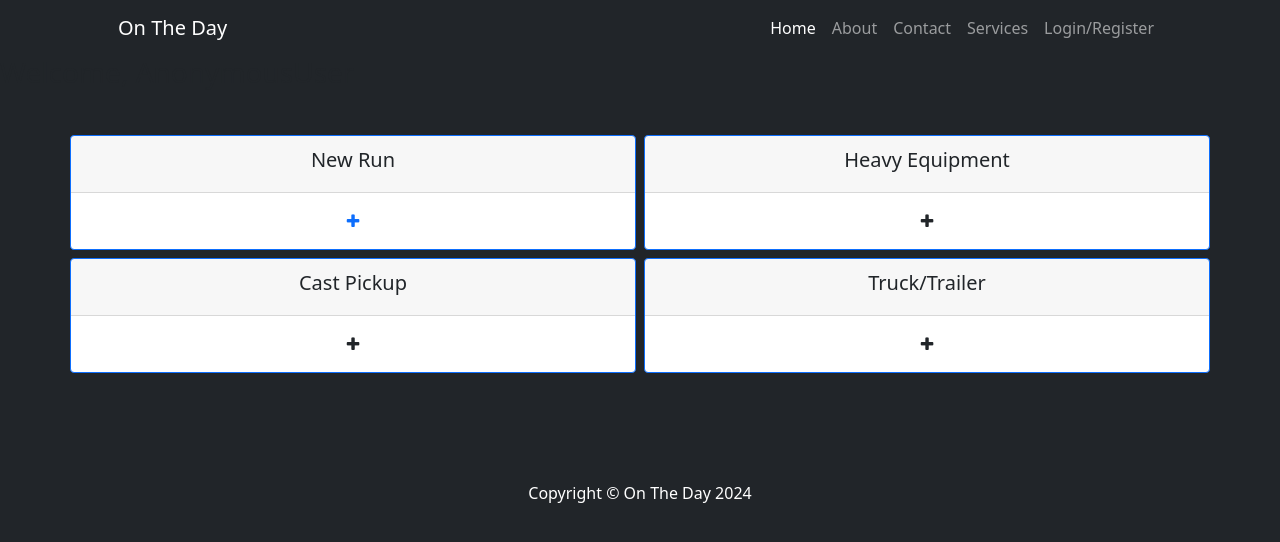
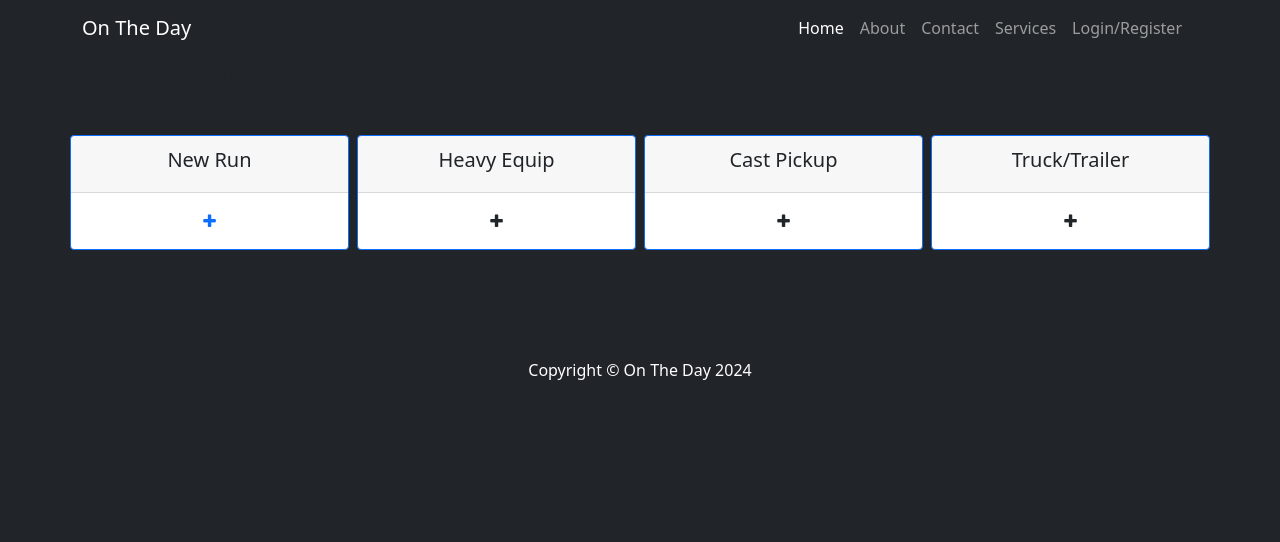
Before and after one commit to CIbarra310/otd, a Django app: page /dashboard in a window 1280 px wide. Shown: the top 542 px of the page. Run offline with Django 5.2, Linux system fonts and the light colour scheme.

Commit message:
Navbar adjustments

```diff
--- a/interface/templates/interface/dashboard.html
+++ b/interface/templates/interface/dashboard.html
@@ -6,7 +6,7 @@
         <hr>
         <div class="container p-2">
             <div class="row">
-                <div class="col-6 p-1">
+                <div class="col-3 p-1">
                     <div class="card border-primary">
                         <div class="card-header text-center"><h5 class="p-1">New Run</h5></div>
                         <a href="">
@@ -18,15 +18,15 @@
                         </a>
                     </div>
                 </div>
-                <div class="col-6 p-1">
+                <div class="col-3 p-1">
                     <div class="card border-primary">
-                        <div class="card-header text-center"><h5 class="p-1">Heavy Equipment</h5></div>
+                        <div class="card-header text-center"><h5 class="p-1">Heavy Equip</h5></div>
                         <div class="card-body text-center">
                            <p class="card-text text-center dash-p"><i class="fa fa-plus"></i></p>
                         </div>
                     </div>
                 </div>
-                <div class="col-6 p-1">
+                <div class="col-3 p-1">
                     <div class="card border-primary">
                         <div class="card-header text-center"><h5 class="p-1">Cast Pickup</h5></div>
                         <div class="card-body text-center">
@@ -34,7 +34,7 @@
                         </div>
                     </div>
                 </div>
-                <div class="col-6 p-1">
+                <div class="col-3 p-1">
                     <div class="card border-primary">
                         <div class="card-header text-center"><h5 class="p-1">Truck/Trailer</h5></div>
                         <div class="card-body text-center">
--- a/interface/templates/interface/navbar.html
+++ b/interface/templates/interface/navbar.html
@@ -1,15 +1,19 @@
 <nav class="navbar navbar-expand-lg navbar-dark bg-dark">
-    <div class="container px-5">
+    <div class="container">
+        <div class="row">
             <a class="navbar-brand" href="#!">On The Day</a>
+        </div>
+        <div class="row px-2">
             <button class="navbar-toggler" type="button" data-bs-toggle="collapse" data-bs-target="#navbarSupportedContent" aria-controls="navbarSupportedContent" aria-expanded="false" aria-label="Toggle navigation"><span class="navbar-toggler-icon"></span></button>
             <div class="collapse navbar-collapse" id="navbarSupportedContent">
                 <ul class="navbar-nav ms-auto mb-2 mb-lg-0">
                     <li class="nav-item"><a class="nav-link active" aria-current="page" href="{% url 'home' %}">Home</a></li>
                     <li class="nav-item about"><a class="nav-link" href="#!">About</a></li>
                     <li class="nav-item contact"><a class="nav-link" href="#!">Contact</a></li>
-                <li class="nav-item services"><a class="nav-link" href="#!">Services</a></li>
+                    <li class="nav-item"><a class="nav-link" href="#!">Services</a></li>
                     <li class="nav-item"><a class="nav-link" href="{% url 'login' %}">Login/Register</a></li>
                 </ul>
             </div>
         </div>
+    </div>
 </nav>
```
Lines whose indentation alone changed are shown as unchanged.
